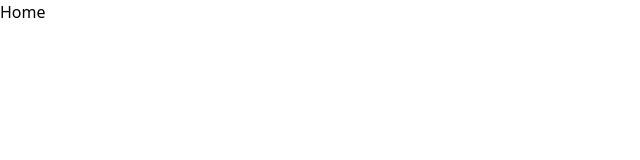
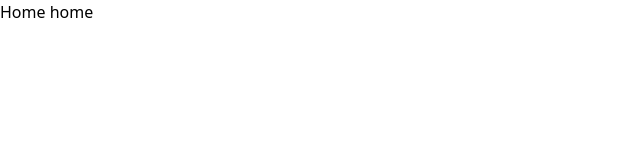
Before and after one commit to First-Step-company/portfolio, a Next.js app: page / in a window 1280 px wide. Shown: the top 160 px of the page, without its empty margins (0-640 px from the left). Built offline with nearby package versions, Linux system fonts and the light colour scheme.

Commit message:
Updated feature

```diff
--- a/src/app/page.tsx
+++ b/src/app/page.tsx
@@ -1,7 +1,7 @@
 export default function Home() {
   return (
     <div>
-      <h1>Home</h1>
+      <h1>Home home</h1>
     </div>
   );
 }
```
